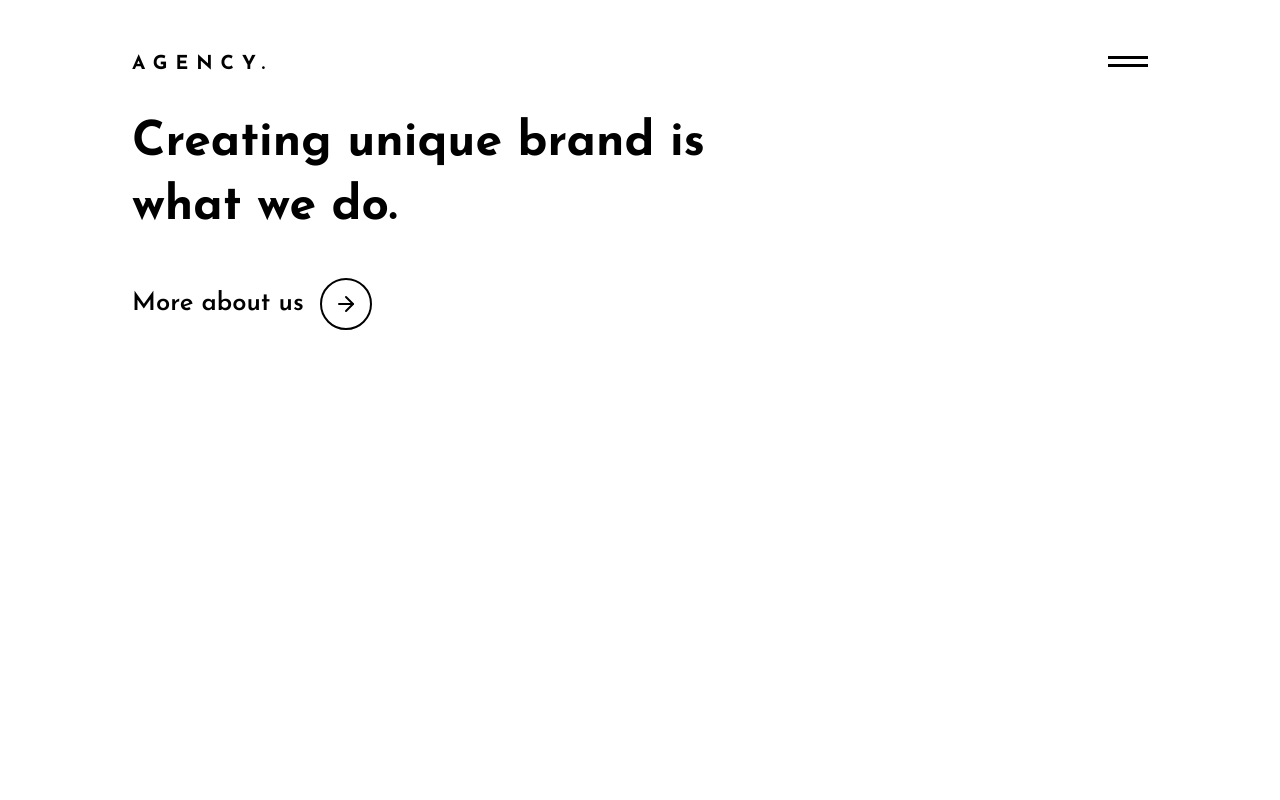
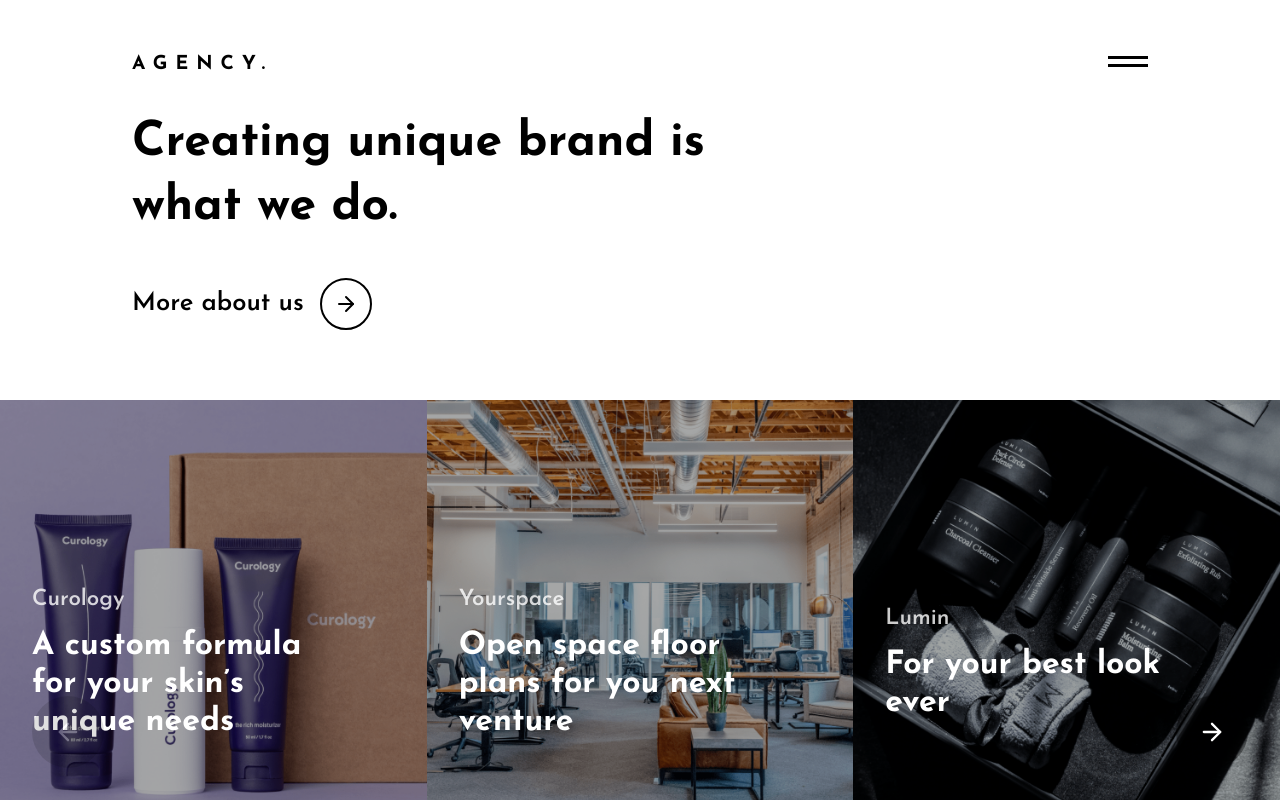
Before and after one commit to samadjei/Agency-Site---React-, a React (Create React App) app: page / in a window 1280 px wide. Built offline with nearby package versions, Linux system fonts and the light colour scheme.

Commit message:
added cases

```diff
--- a/src/App.js
+++ b/src/App.js
@@ -1,4 +1,5 @@
 import React, { useEffect } from 'react';
+import Cases from './components/cases.js';
 import Banner from './components/banner.js';
 import Header from './components/header.js';
 import './styles/App.scss';
@@ -12,6 +13,7 @@
 		<div className="App">
 			<Header />
 			<Banner />
+			<Cases />
 		</div>
 	);
 }
--- /dev/null
+++ b/src/components/cases.js
@@ -0,0 +1,56 @@
+import React from 'react';
+import { ReactComponent as CasesNext } from '../assets/arrow-right.svg';
+import { ReactComponent as CasesPrev } from '../assets/arrow-left.svg';
+
+const caseStudies = [
+	{
+		id: 1,
+		subtitle: 'Curology',
+		title: 'A custom formula for your skin’s unique needs',
+		img: 'curology-min',
+	},
+	{
+		id: 2,
+		subtitle: 'Yourspace',
+		title: 'Open space floor plans for you next venture',
+		img: 'yourspace-min',
+	},
+	{
+		id: 3,
+		subtitle: 'Lumin',
+		title: 'For your best look ever',
+		img: 'lumin-min',
+	},
+];
+
+const Cases = () => {
+	return (
+		<section className="cases">
+			<div className="container-fluid">
+				<div className="cases-navigation">
+					<div className="cases-arrow prev disabled">
+						<CasesPrev />
+					</div>
+					<div className="cases-arrow next">
+						<CasesNext />
+					</div>
+				</div>
+				<div className="row">
+					{caseStudies.map((caseItem) => (
+						<div className="case" key={caseItem.id}>
+							<div className="case-details">
+								<span>{caseItem.subtitle}</span>
+								<h2>{caseItem.title}</h2>
+							</div>
+							<div className="case-image">
+								<img src={require(`../assets/${caseItem.img}.png`)} alt={caseItem.title} />
+							</div>
+						</div>
+					))}
+				</div>
+			</div>
+		</section>
+	);
+};
+
+export default Cases;
--- a/src/styles/components/cases.scss
+++ b/src/styles/components/cases.scss
@@ -0,0 +1,113 @@
+.cases {
+	height: 50vh;
+	height: calc(var(--vh, 1vh) * 50);
+	.cases-navigation {
+		position: absolute;
+		bottom: 0px;
+		width: 100%;
+		display: flex;
+		justify-content: space-between;
+		align-items: center;
+		z-index: 6;
+		padding: 32px;
+		box-sizing: border-box;
+		@include media('<=tablet') {
+			display: none;
+		}
+		.cases-arrow {
+			background: rgba(0, 0, 0, 0.4);
+			height: 72px;
+			width: 72px;
+			border-radius: 100%;
+			display: flex;
+			align-items: center;
+			justify-content: center;
+			svg {
+				color: $white;
+				height: 28px;
+				width: 28px;
+			}
+			&.disabled {
+				opacity: 0.3;
+			}
+		}
+	}
+	.row {
+		@include media('<=tablet') {
+			flex-direction: column;
+		}
+		.case {
+			position: relative;
+			background: $black;
+			cursor: pointer;
+			&:hover {
+				.case-image {
+					opacity: 0.4;
+				}
+			}
+			.case-details {
+				width: 33.3333vw;
+				height: 50vh;
+				height: calc(var(--vh, 1vh) * 50);
+				display: flex;
+				flex-direction: column;
+				justify-content: center;
+				padding: 32px;
+				box-sizing: border-box;
+				z-index: 1;
+				position: relative;
+				@include media('<=tablet') {
+					width: 100vw;
+				}
+				@include media('<=phone') {
+					padding: 16px;
+				}
+				span {
+					margin-top: 156px;
+					font-size: 1.6rem;
+					opacity: 0.8;
+					color: $white;
+					font-weight: 600;
+					@include media('<=desktop', '>tablet') {
+						font-size: 1.4rem;
+					}
+					@include media('<=phone') {
+						font-size: 1.2rem;
+						line-height: 2.2rem;
+					}
+				}
+				h2 {
+					font-size: 2.4rem;
+					line-height: 3.4rem;
+					width: 85%;
+					margin-top: 16px;
+					color: $white;
+					@include media('<=desktop', '>tablet') {
+						font-size: 2rem;
+						line-height: 2.4rem;
+					}
+					@include media('<=phone') {
+						font-size: 1.7rem;
+						line-height: 2.2rem;
+						margin-top: 8px;
+					}
+				}
+			}
+			.case-image {
+				top: 0;
+				left: 0;
+				width: 100%;
+				height: 100%;
+				overflow: hidden;
+				position: absolute;
+				opacity: 0.65;
+				transition: 0.4s cubic-bezier(0.6, -0.05, 0.1, 0.99);
+				img {
+					height: 100%;
+					width: 100%;
+					object-fit: cover;
+				}
+			}
+		}
+	}
+}
```
